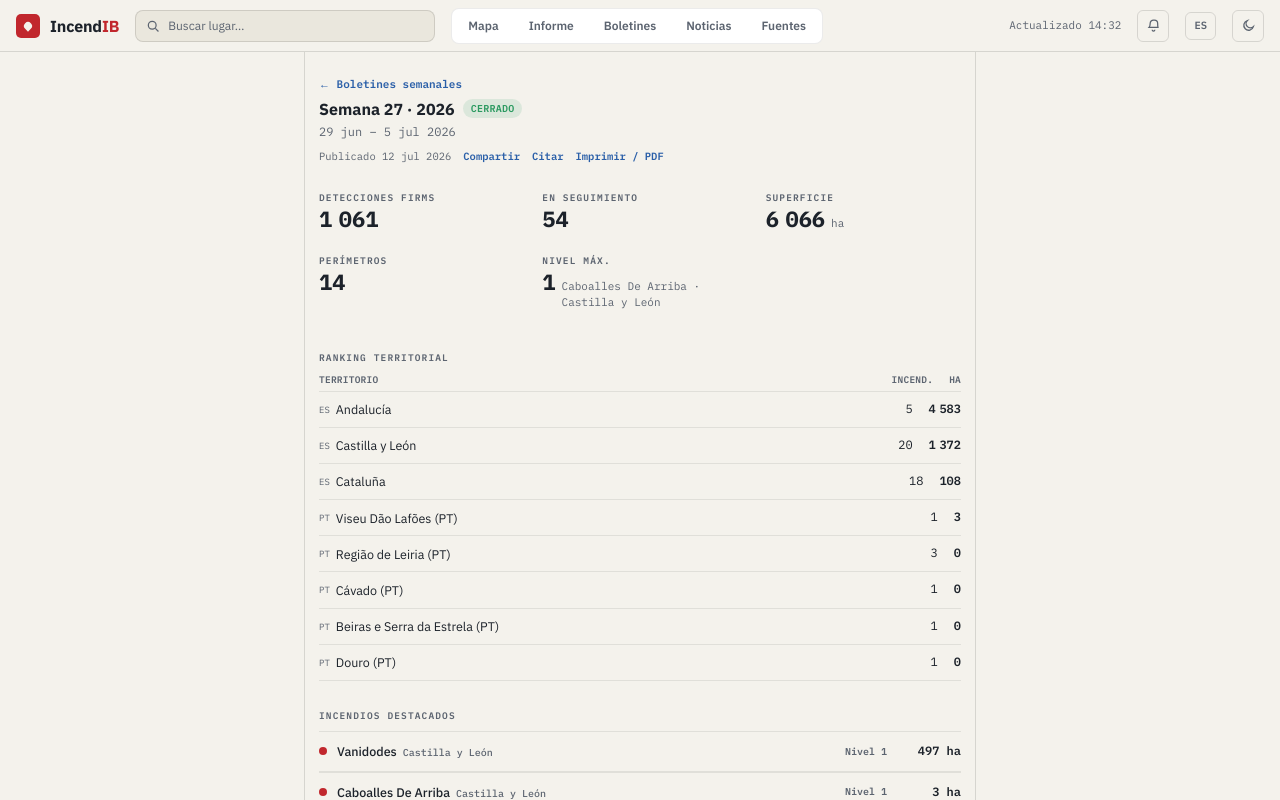
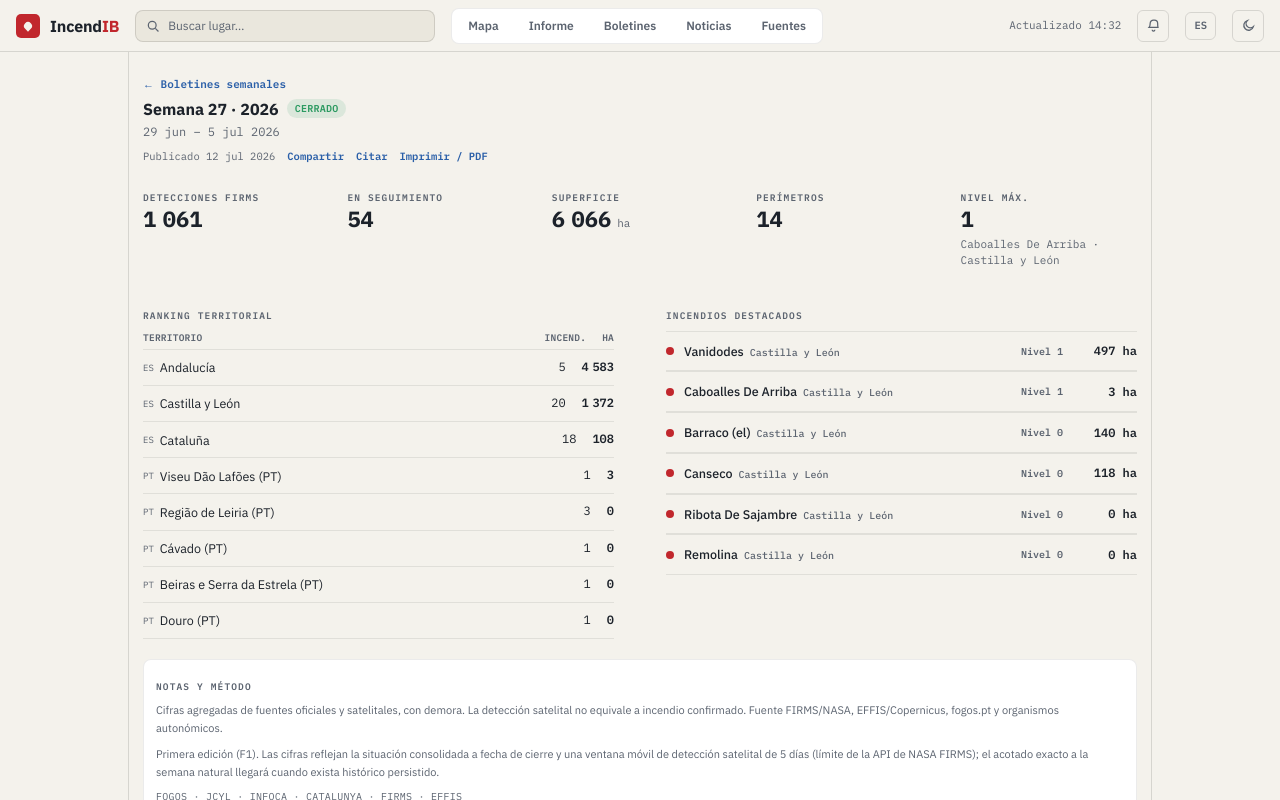
Before and after one commit to davidmorrom/Incendib, a Next.js app: page /boletin/2026-w27 in a window 1280 px wide. Built offline with nearby package versions, Linux system fonts and the light colour scheme; no server answers.

Commit message:
feat(boletin): mejor aprovechamiento del ancho en desktop (KPIs 5-col, ranking+destacados en 2 columnas)

```diff
--- a/package.json
+++ b/package.json
@@ -1,6 +1,6 @@
 {
   "name": "incendib",
-  "version": "0.17.11",
+  "version": "0.17.12",
   "private": true,
   "description": "Visor web sin ánimo de lucro de incendios forestales activos en España y Portugal",
   "type": "module",
--- a/src/components/screens/BoletinScreen.tsx
+++ b/src/components/screens/BoletinScreen.tsx
@@ -56,7 +56,7 @@ function Kpi({
   return (
     <div className="border-t border-subtle px-screen py-3 first:border-t-0 md:border-t-0">
       <div className={SECTION}>{label}</div>
-      <div className="mt-1 flex items-baseline gap-1.5">
+      <div className="mt-1 flex flex-wrap items-baseline gap-1.5">
         <span className="font-mono text-[22px] font-bold leading-none text-fg">{value}</span>
         {unit && <span className="font-mono text-[11px] text-fg-mute">{unit}</span>}
       </div>
@@ -135,7 +135,7 @@ export function BoletinScreen({
         right={<LangButton />}
       />
 
-      <div className="min-h-0 flex-1 overflow-y-auto pb-6 lg:mx-auto lg:w-full lg:max-w-2xl lg:border-x print:block print:overflow-visible print:pb-0 print:max-w-none print:border-x-0">
+      <div className="min-h-0 flex-1 overflow-y-auto pb-6 lg:mx-auto lg:w-full lg:max-w-5xl lg:border-x print:block print:overflow-visible print:pb-0 print:max-w-none print:border-x-0">
         {/* Cabecera de edición */}
         <header className="px-screen pt-4 lg:pt-6">
           <div className="flex items-center gap-2">
@@ -191,7 +191,7 @@ export function BoletinScreen({
         </header>
 
         {/* KPIs de la semana */}
-        <div className="mt-4 grid grid-cols-2 md:grid-cols-3">
+        <div className="mt-4 grid grid-cols-2 md:grid-cols-3 lg:grid-cols-5">
           <Kpi
             label={d.boletin.kpiFirms}
             value={formatNumber(k.firmsWeek)}
@@ -220,6 +220,8 @@ export function BoletinScreen({
           <Kpi label={d.boletin.kpiMaxLevel} value={levelText(k.maxLevel)} unit={k.maxLevelWhere} />
         </div>
 
+        {/* Ranking + destacados: apilados en móvil, dos columnas en desktop */}
+        <div className="lg:grid lg:grid-cols-2 lg:items-start lg:gap-x-6">
         {/* Ranking territorial */}
         {b.ranking.length > 0 && (
           <section className="mt-5">
@@ -299,6 +301,7 @@ export function BoletinScreen({
             </ul>
           )}
         </section>
+        </div>
 
         {/* Notas y método + atribución */}
         <section className="mx-screen mt-5 rounded-card border border-subtle bg-bg-raised p-3">
```
Also changed, not shown: 1 other file (tests, documents, lock files or other folders).
